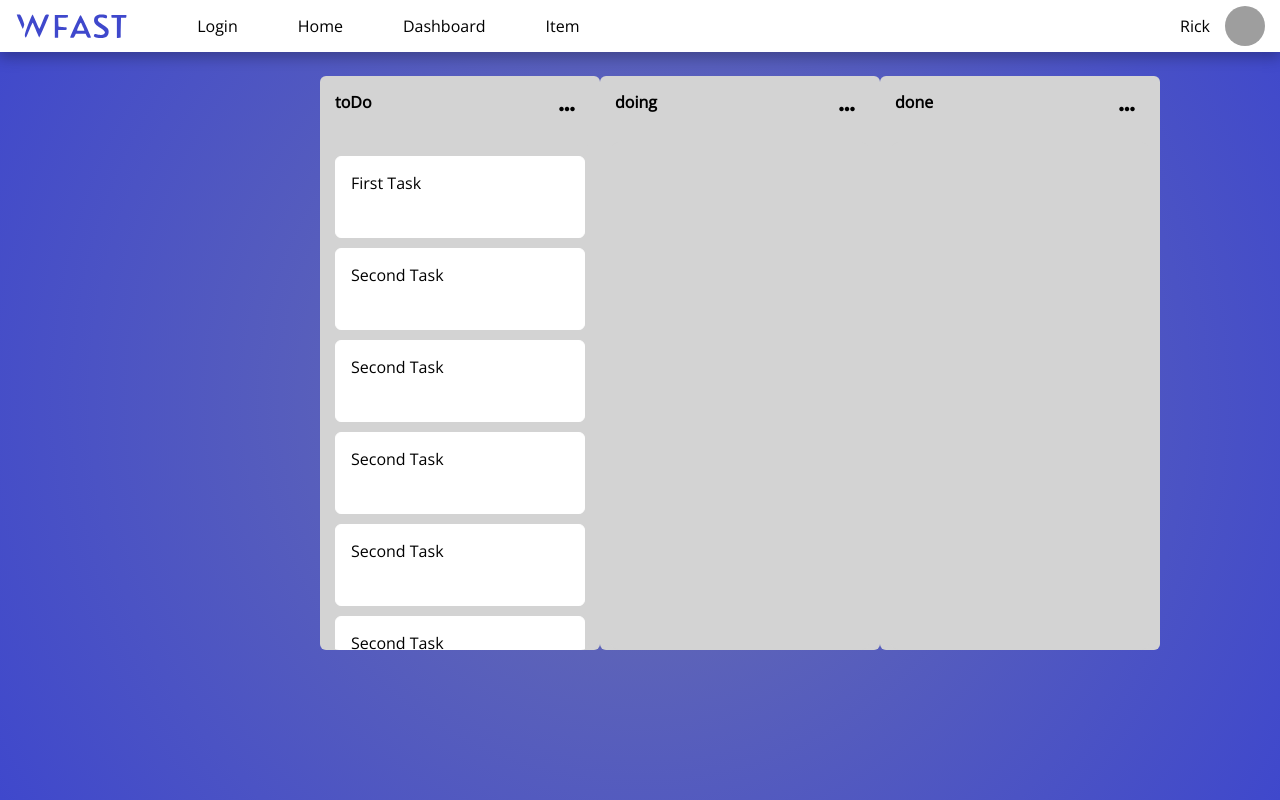
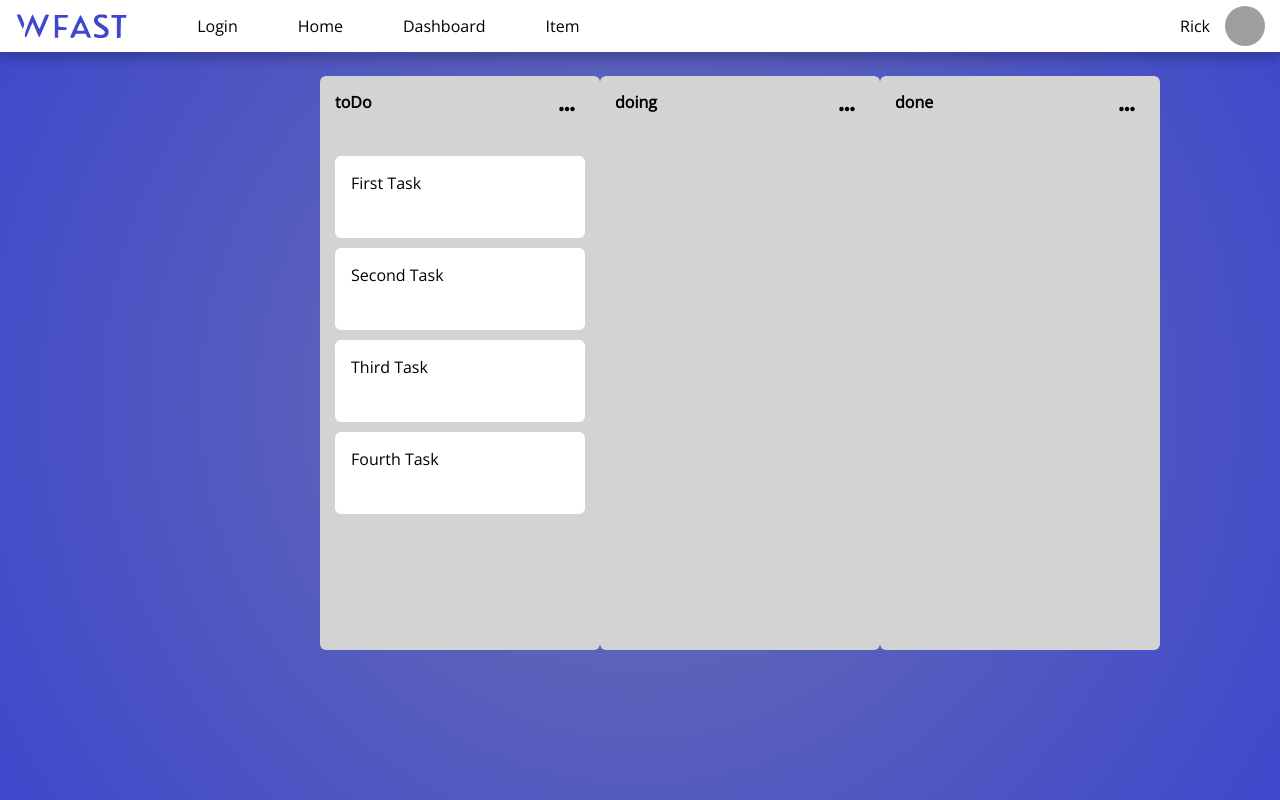
Before and after one commit to dre-lnx/wFast-react, a React (Create React App) app: page /item in a window 1280 px wide. Built offline with nearby package versions, Linux system fonts and the light colour scheme; grey boxes are pictures that could not be loaded.

Commit message:
add funcionalidade ao "adicionar task"

```diff
--- a/package.json
+++ b/package.json
@@ -3,16 +3,15 @@
   "version": "0.1.0",
   "private": true,
   "dependencies": {
-    "@apollo/client": "^3.5.5",
     "@emotion/react": "^11.5.0",
     "@emotion/styled": "^11.3.0",
     "@material-ui/core": "^4.12.3",
+    "@mui/material": "^5.2.2",
     "@testing-library/jest-dom": "^5.11.4",
     "@testing-library/react": "^11.1.0",
     "@testing-library/user-event": "^12.1.10",
     "animate.css": "^4.1.1",
     "framer-motion": "^4",
-    "graphql": "^16.0.1",
     "react": "^17.0.2",
     "react-beautiful-dnd": "^13.1.0",
     "react-dom": "^17.0.2",
--- a/src/pages/item.js
+++ b/src/pages/item.js
@@ -14,6 +14,7 @@ const style = {
   transform: 'translate(-50%, -50%)',
   width: 400,
   bgcolor: 'background.paper',
+  border: '2px solid #000',
   boxShadow: 24,
   p: 4,
 }
@@ -21,18 +22,8 @@ const style = {
 const itemsFromBackEnd = [
   { id: uuid(), content: 'First Task' },
   { id: uuid(), content: 'Second Task ' },
-  { id: uuid(), content: 'Second Task ' },
-  { id: uuid(), content: 'Second Task ' },
-  { id: uuid(), content: 'Second Task ' },
-  { id: uuid(), content: 'Second Task ' },
-  { id: uuid(), content: 'Second Task ' },
-  { id: uuid(), content: 'Second Task ' },
-  { id: uuid(), content: 'Second Task ' },
-  { id: uuid(), content: 'Second Task ' },
-  { id: uuid(), content: 'Second Task ' },
-  { id: uuid(), content: 'Second Task ' },
-  { id: uuid(), content: 'Second Task ' },
-  { id: uuid(), content: 'Second Task ' },
+  { id: uuid(), content: 'Third Task ' },
+  { id: uuid(), content: 'Fourth Task ' },
 ]
 
 const columnsFromBackEnd = {
@@ -86,6 +77,11 @@ const onDragEnd = (result, columns, setColumns) => {
   }
 }
 
+const createTask = () => {
+  itemsFromBackEnd.push({ id: uuid(), content: 'Nova Tarefa' })
+  console.table(itemsFromBackEnd)
+}
+
 const Item = () => {
   const [open, setOpen] = React.useState(false)
   const handleOpen = () => setOpen(true)
@@ -130,7 +126,7 @@ const Item = () => {
                   {column.name === status && dropDown === true && (
                     <div className="dropdown-content">
                       <ul>
-                        <li>
+                        <li onClick={() => createTask()}>
                           <i class="fas fa-plus"></i>Create task
                         </li>
                         <li>
```
Also changed, not shown: src/pages/home.js (+3 -7 lines), src/pages/profile.js (added), 1 other file (tests, documents, lock files or other folders).
